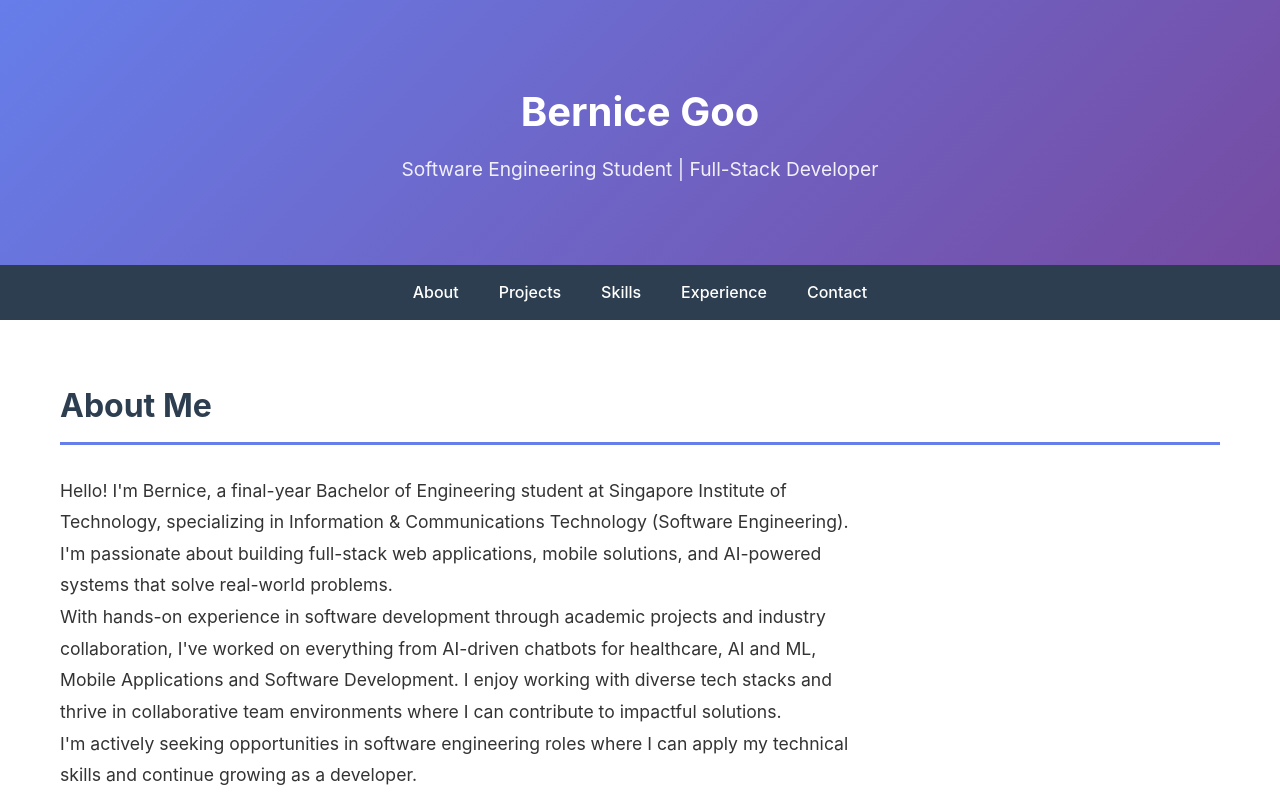
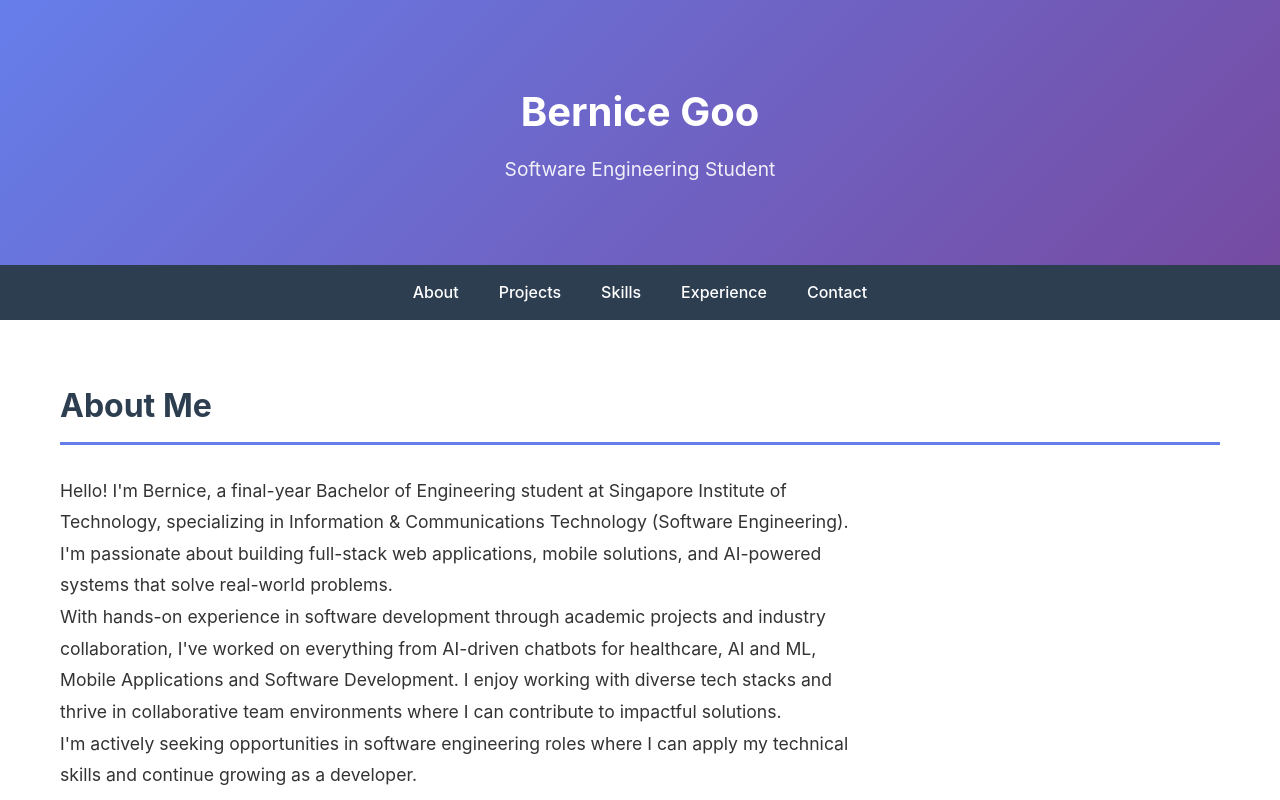
Before and after one commit to bernice1606/bernice1606.github.io, a plain HTML site: page index.html in a window 1280 px wide. Shown: the top 800 px of the page. Drawn offline with Linux system fonts and the light colour scheme.

Commit message:
minor edit

```diff
--- a/index.html
+++ b/index.html
@@ -356,7 +356,7 @@
 <body>
     <header>
         <h1>Bernice Goo</h1>
-        <p>Software Engineering Student | Full-Stack Developer</p>
+        <p>Software Engineering Student</p>
     </header>
 
     <nav>
```
